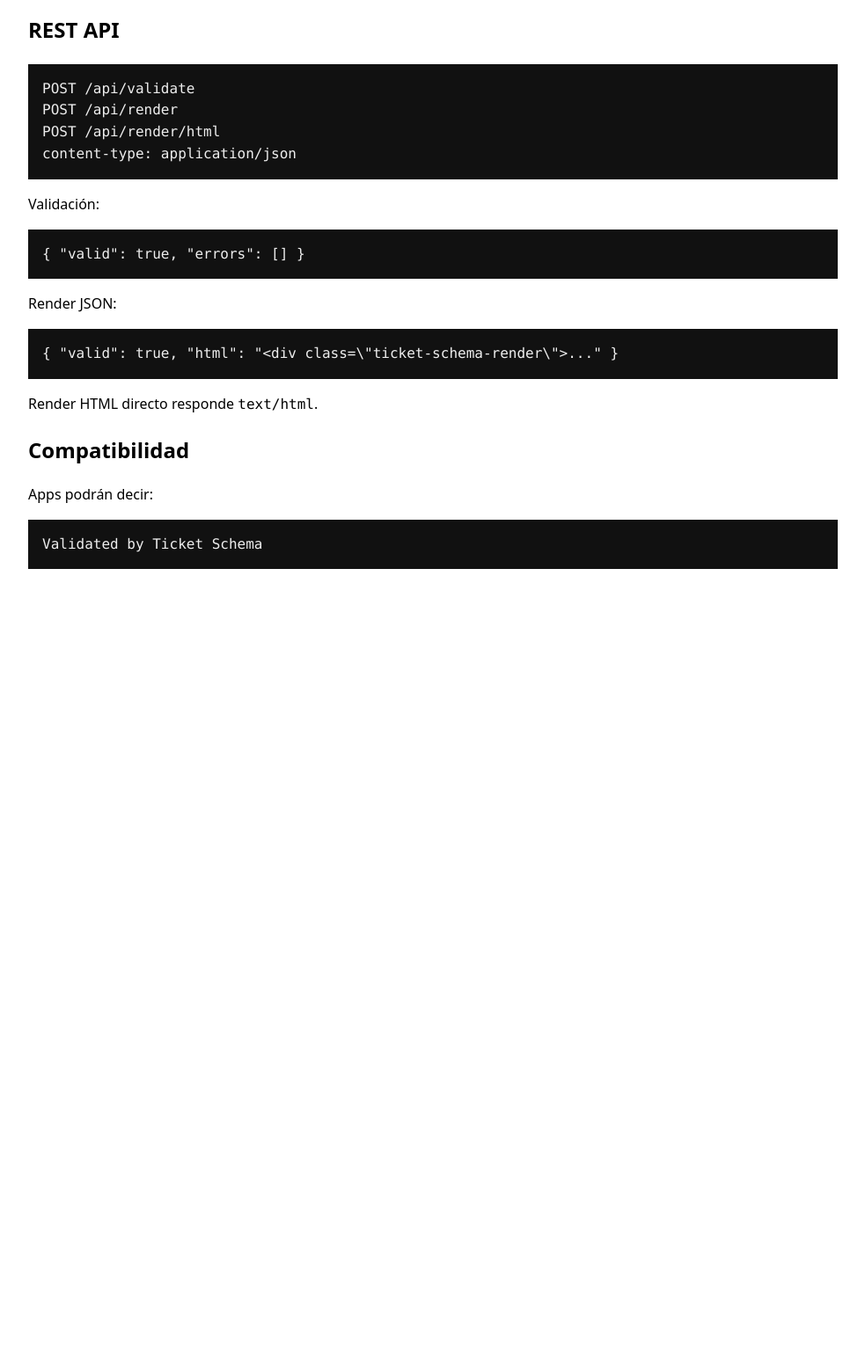
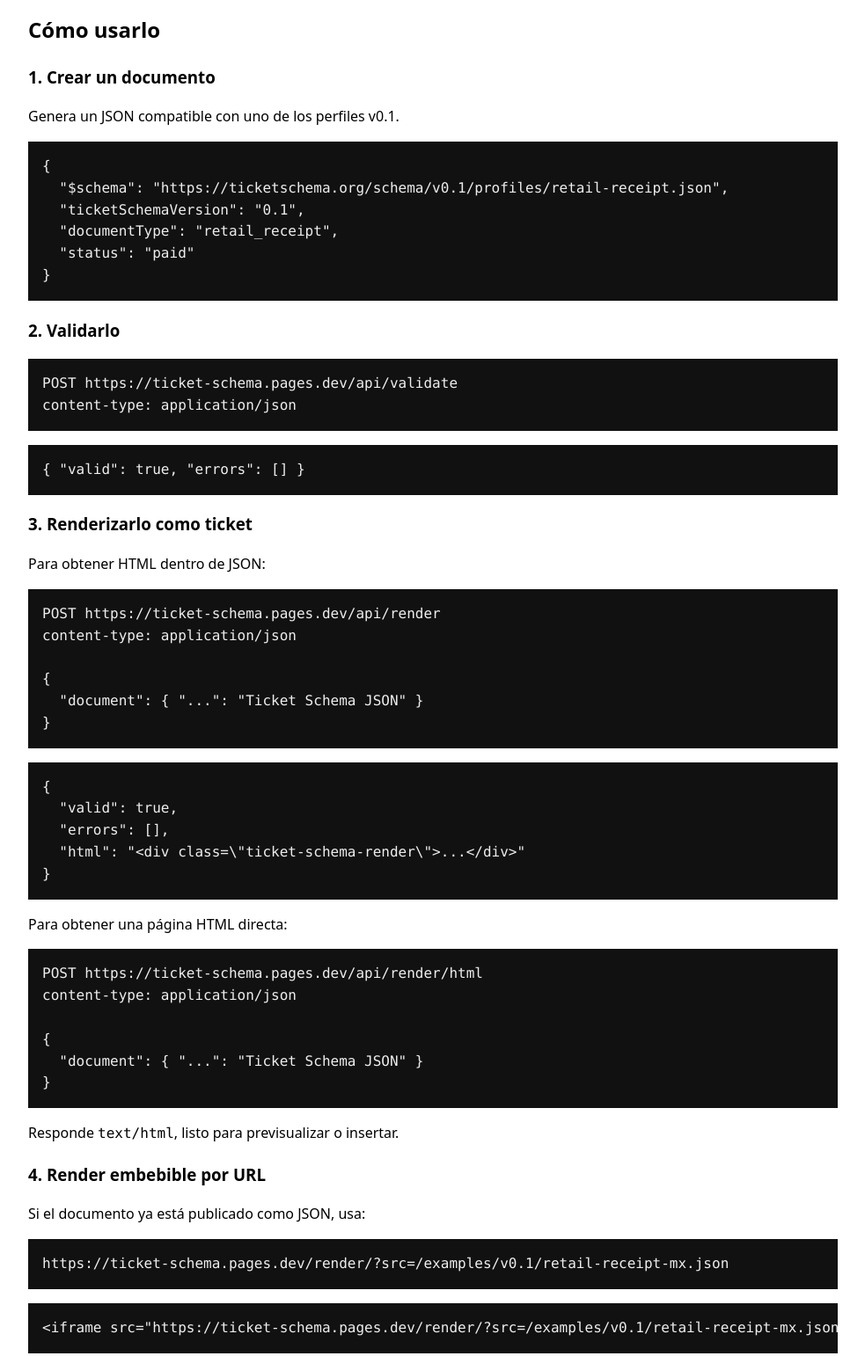
Before and after one commit to TicketSchema/ticket-schema, a website: page public/index.html in a window 1280 px wide. Shown: the part 800-2342 px from the top of the page at 88% size, without its empty margins (148-1131 px from the left). Before the commit the page ends 1495 px from the top, so only its background shows below. Drawn offline with Linux system fonts and the light colour scheme.

Commit message:
Update homepage usage instructions

```diff
--- a/public/index.html
+++ b/public/index.html
@@ -56,16 +56,49 @@
       </section>
 
       <section>
-        <h2>REST API</h2>
-        <pre>POST /api/validate
-POST /api/render
-POST /api/render/html
+        <h2>Cómo usarlo</h2>
+
+        <h3>1. Crear un documento</h3>
+        <p>Genera un JSON compatible con uno de los perfiles v0.1.</p>
+        <pre>{
+  "$schema": "https://ticketschema.org/schema/v0.1/profiles/retail-receipt.json",
+  "ticketSchemaVersion": "0.1",
+  "documentType": "retail_receipt",
+  "status": "paid"
+}</pre>
+
+        <h3>2. Validarlo</h3>
+        <pre>POST https://ticket-schema.pages.dev/api/validate
 content-type: application/json</pre>
-        <p>Validación:</p>
         <pre>{ "valid": true, "errors": [] }</pre>
-        <p>Render JSON:</p>
-        <pre>{ "valid": true, "html": "&lt;div class=\"ticket-schema-render\"&gt;..." }</pre>
-        <p>Render HTML directo responde <code>text/html</code>.</p>
+
+        <h3>3. Renderizarlo como ticket</h3>
+        <p>Para obtener HTML dentro de JSON:</p>
+        <pre>POST https://ticket-schema.pages.dev/api/render
+content-type: application/json
+
+{
+  "document": { "...": "Ticket Schema JSON" }
+}</pre>
+        <pre>{
+  "valid": true,
+  "errors": [],
+  "html": "&lt;div class=\"ticket-schema-render\"&gt;...&lt;/div&gt;"
+}</pre>
+
+        <p>Para obtener una página HTML directa:</p>
+        <pre>POST https://ticket-schema.pages.dev/api/render/html
+content-type: application/json
+
+{
+  "document": { "...": "Ticket Schema JSON" }
+}</pre>
+        <p>Responde <code>text/html</code>, listo para previsualizar o insertar.</p>
+
+        <h3>4. Render embebible por URL</h3>
+        <p>Si el documento ya está publicado como JSON, usa:</p>
+        <pre>https://ticket-schema.pages.dev/render/?src=/examples/v0.1/retail-receipt-mx.json</pre>
+        <pre>&lt;iframe src="https://ticket-schema.pages.dev/render/?src=/examples/v0.1/retail-receipt-mx.json"&gt;&lt;/iframe&gt;</pre>
       </section>
 
       <section>
```
